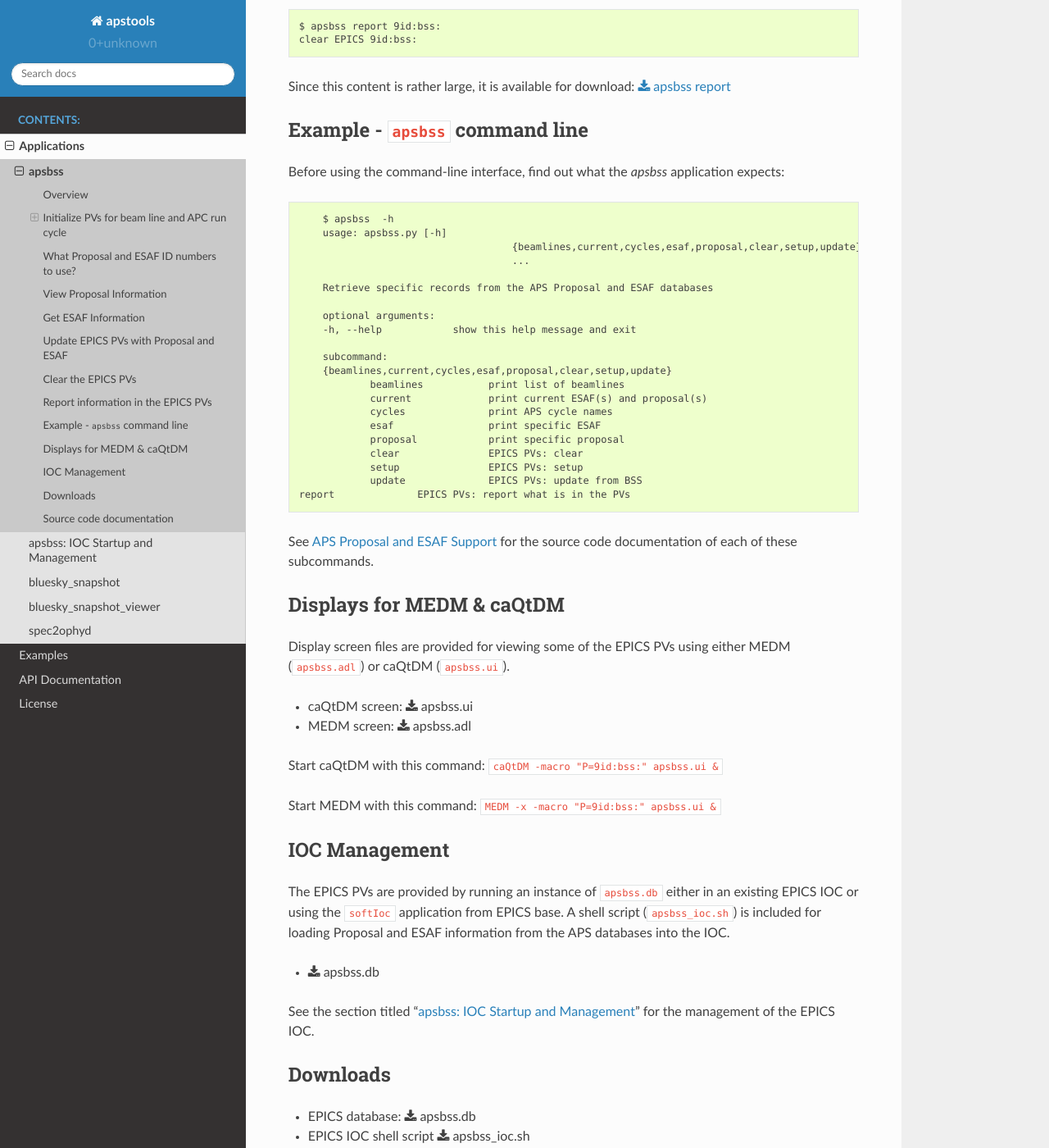
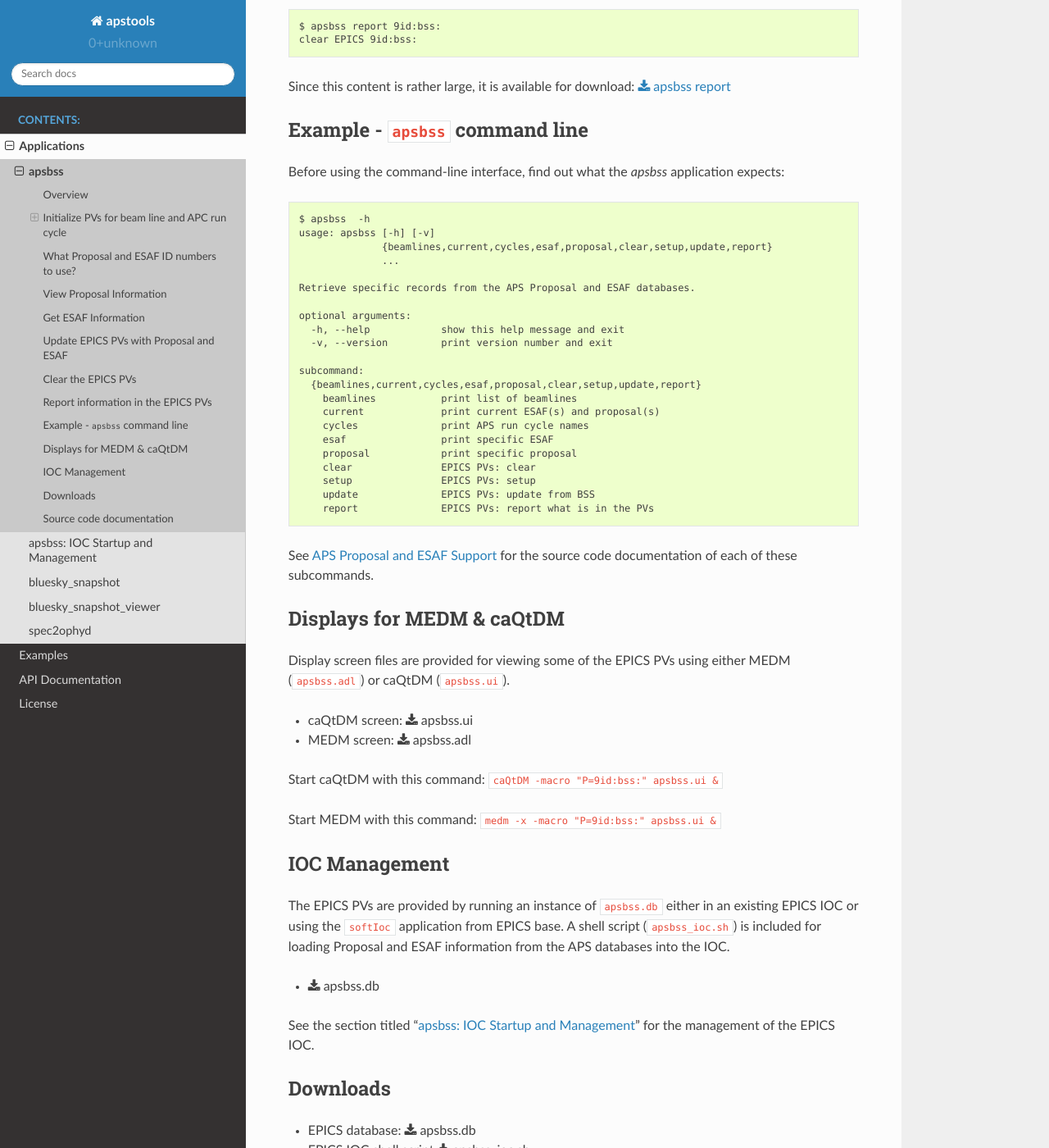
Before and after one commit to dogrecajb/apstools, a Sphinx documentation site: the page built from docs/source/applications/apsbss.rst, in a window 1280 px wide and 1400 px high, scrolled down 8420 px. Shown: the whole window at 82% size. Built offline with Sphinx 7.4.7 and the Read the Docs theme 2.0.0, drawn with Linux system fonts in a browser that asks for light colours.

Commit message:
MNT #333

```diff
--- a/docs/source/applications/apsbss.rst
+++ b/docs/source/applications/apsbss.rst
@@ -381,27 +381,28 @@ Example - ``apsbss`` command line
 Before using the command-line interface, find out what
 the *apsbss* application expects::
 
-	$ apsbss  -h
-	usage: apsbss.py [-h]
-					{beamlines,current,cycles,esaf,proposal,clear,setup,update}
-					...
+    $ apsbss  -h
+    usage: apsbss [-h] [-v]
+                  {beamlines,current,cycles,esaf,proposal,clear,setup,update,report}
+                  ...
 
-	Retrieve specific records from the APS Proposal and ESAF databases
+    Retrieve specific records from the APS Proposal and ESAF databases.
 
-	optional arguments:
-	-h, --help            show this help message and exit
+    optional arguments:
+      -h, --help            show this help message and exit
+      -v, --version         print version number and exit
 
-	subcommand:
-	{beamlines,current,cycles,esaf,proposal,clear,setup,update}
-		beamlines           print list of beamlines
-		current             print current ESAF(s) and proposal(s)
-		cycles              print APS cycle names
-		esaf                print specific ESAF
-		proposal            print specific proposal
-		clear               EPICS PVs: clear
-		setup               EPICS PVs: setup
-		update              EPICS PVs: update from BSS
-    report              EPICS PVs: report what is in the PVs
+    subcommand:
+      {beamlines,current,cycles,esaf,proposal,clear,setup,update,report}
+        beamlines           print list of beamlines
+        current             print current ESAF(s) and proposal(s)
+        cycles              print APS run cycle names
+        esaf                print specific ESAF
+        proposal            print specific proposal
+        clear               EPICS PVs: clear
+        setup               EPICS PVs: setup
+        update              EPICS PVs: update from BSS
+        report              EPICS PVs: report what is in the PVs
 
 See :ref:`beamtime_source_docs` for the source code documentation
 of each of these subcommands.
@@ -419,7 +420,7 @@ using either MEDM (``apsbss.adl``) or caQtDM (``apsbss.ui``).
 
 Start caQtDM with this command: ``caQtDM -macro "P=9id:bss:" apsbss.ui &``
 
-Start MEDM with this command: ``MEDM -x -macro "P=9id:bss:" apsbss.ui &``
+Start MEDM with this command: ``medm -x -macro "P=9id:bss:" apsbss.ui &``
 
 IOC Management
 ++++++++++++++
```
Also changed, not shown: 1 other file.
